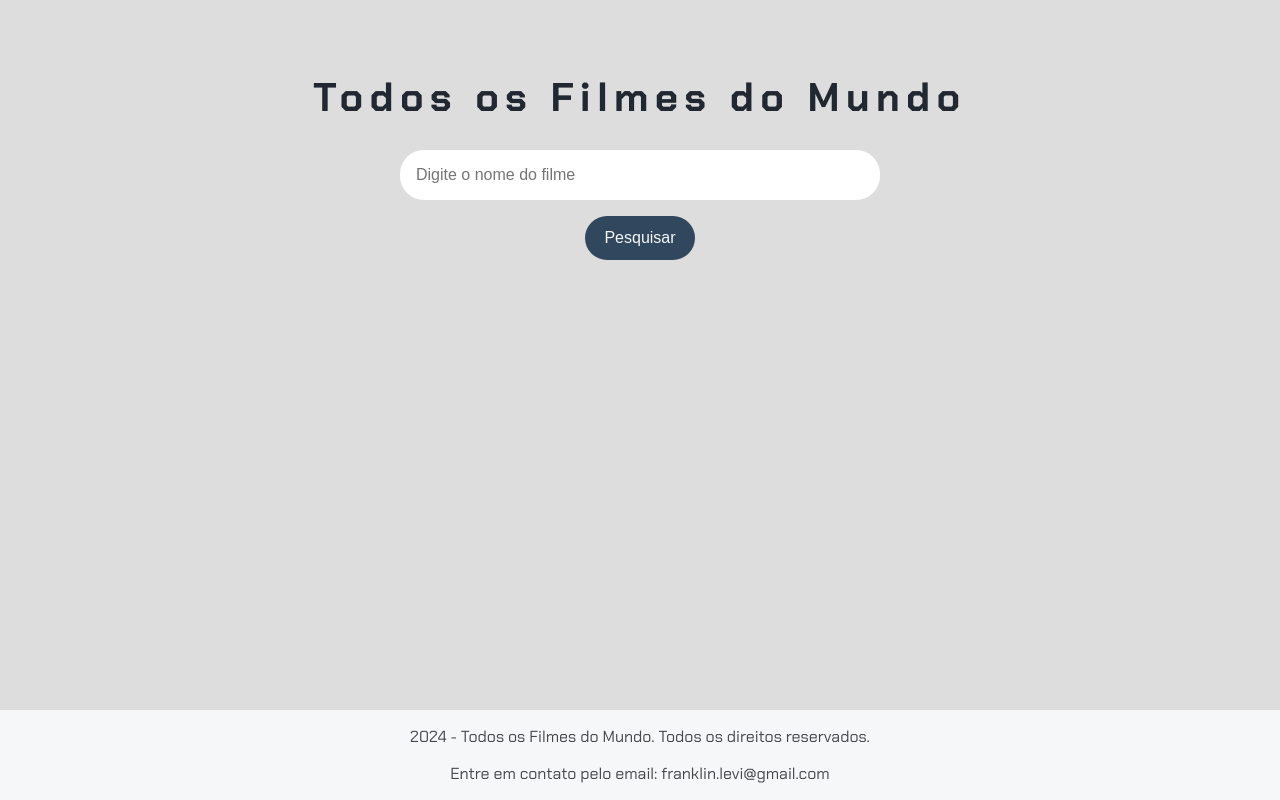
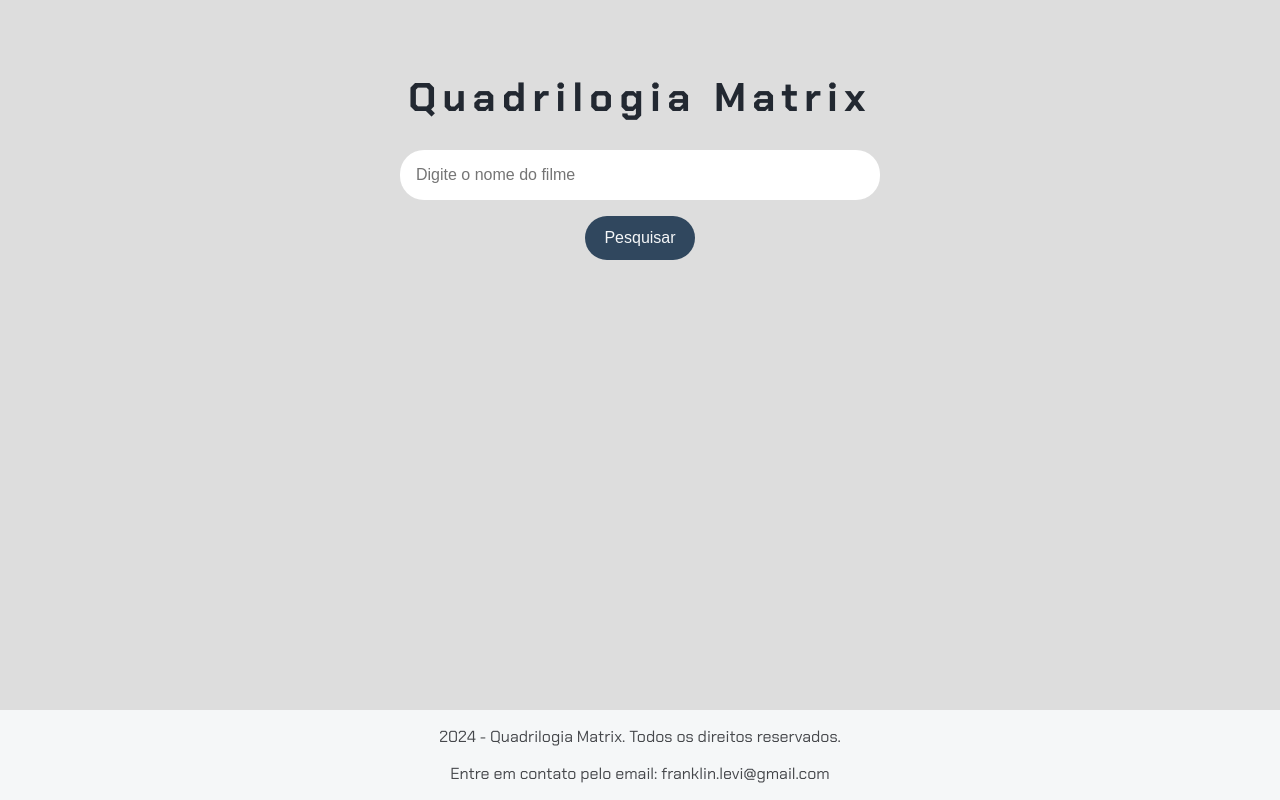
Before and after one commit to MILOCH77/imersao-cinefilos, a plain HTML site: page index.html in a window 1280 px wide. Drawn offline with Linux system fonts and the light colour scheme.

Commit message:
Update index.html

```diff
--- a/index.html
+++ b/index.html
@@ -8,7 +8,7 @@
 </head>
 <body>
     <header>
-        <h1>Todos os Filmes do Mundo</h1>
+        <h1>Quadrilogia Matrix</h1>
     </header>
     <main>
         <section>
@@ -19,7 +19,7 @@
         </section>
     </main>
     <footer>
-        <p>2024 - Todos os Filmes do Mundo. Todos os direitos reservados.</p>
+        <p>2024 - Quadrilogia Matrix. Todos os direitos reservados.</p>
         <p>Entre em contato pelo email: franklin.levi@gmail.com</p>
     </footer>
     <script src="dados.js"></script>
```
